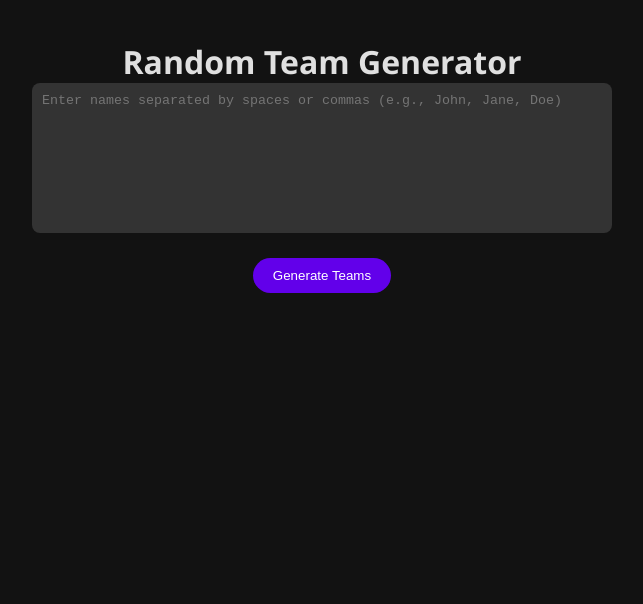
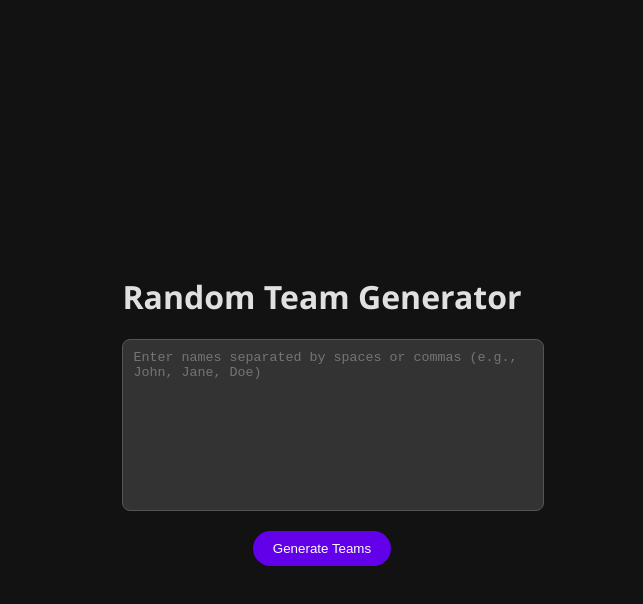
Before and after one commit to sahil-z-khan/random-team-gen, a plain HTML site: page index.html in a window 1280 px wide. Shown: the whole page, without its empty margins (318-961 px from the left). Drawn offline with Linux system fonts and the light colour scheme.

Commit message:
centered button

```diff
--- a/style.css
+++ b/style.css
@@ -1,43 +1,43 @@
-/* Basic Reset */
-* {
-    margin: 0;
-    padding: 0;
-    box-sizing: border-box;
-}
-
 body, html {
-    font-family: 'Segoe UI', Tahoma, Geneva, Verdana, sans-serif;
+    height: 100%; /* Ensure the body takes full viewport height */
+    display: flex;
+    justify-content: center;
+    align-items: center; /* This centers the content vertically */
     background-color: #121212; /* Dark background */
     color: #E0E0E0; /* Light text */
-    text-align: center;
+    margin: 0;
     padding: 20px;
+    font-family: 'Segoe UI', Tahoma, Geneva, Verdana, sans-serif;
 }
 
 #app {
-    max-width: 600px;
+    width: 100%;
+    max-width: 600px; /* Adjust based on preference */
     margin: auto;
 }
 
 textarea {
-    width: calc(100% - 20px);
+    display: block; /* Make textarea a block element */
+    width: 100%; /* Take full width of the container */
+    max-width: 580px; /* Adjust according to the max-width of #app */
     height: 150px;
-    margin-bottom: 20px;
+    margin: 20px auto; /* Increase top margin and auto for horizontal centering */
     background-color: #333; /* Darker element background */
     color: #fff; /* White text */
-    border: none;
+    border: 1px solid #555; /* Slight border for better visibility */
     padding: 10px;
     border-radius: 8px;
-    resize: none; /* Disable textarea resizing */
+    resize: none; /* Disable resizing */
 }
 
 button {
-    cursor: pointer;
     padding: 10px 20px;
     background-color: #6200EA; /* Accent color */
     color: #FFFFFF; /* White text */
     border: none;
     border-radius: 20px;
-    transition: background-color 0.3s ease;
+    transition: background-color 0.3s;
+    cursor: pointer;
 }
 
 button:hover {
@@ -45,30 +45,35 @@ button:hover {
 }
 
 #teams {
+    text-align: center;
     margin-top: 20px;
-    text-align: left;
-    display: flex;
-    justify-content: center;
-    flex-wrap: wrap;
 }
 
 h2 {
-    width: 100%;
-    text-align: center;
+    color: #BB86FC; /* Light purple for headings */
     margin-bottom: 10px;
-    color: #BB86FC; /* Light purple for headings */
 }
 
 ul {
     list-style: none;
     padding: 0;
-    margin: 0 10px;
-    flex: 1; /* Allows each team's list to take equal width */
 }
 
 li {
-    background-color: #333333; /* Slightly lighter dark background for list items */
+    background-color: #333333; /* List item background */
     margin-bottom: 5px;
     padding: 10px;
     border-radius: 5px;
 }
+button {
+    display: block; /* Make the button a block-level element */
+    width: auto; /* Let the button size according to its content */
+    padding: 10px 20px;
+    background-color: #6200EA; /* Accent color */
+    color: #FFFFFF; /* White text */
+    border: none;
+    border-radius: 20px;
+    transition: background-color 0.3s;
+    cursor: pointer;
+    margin: 20px auto; /* Centers the button horizontally and adds margin on the top */
+}
```
